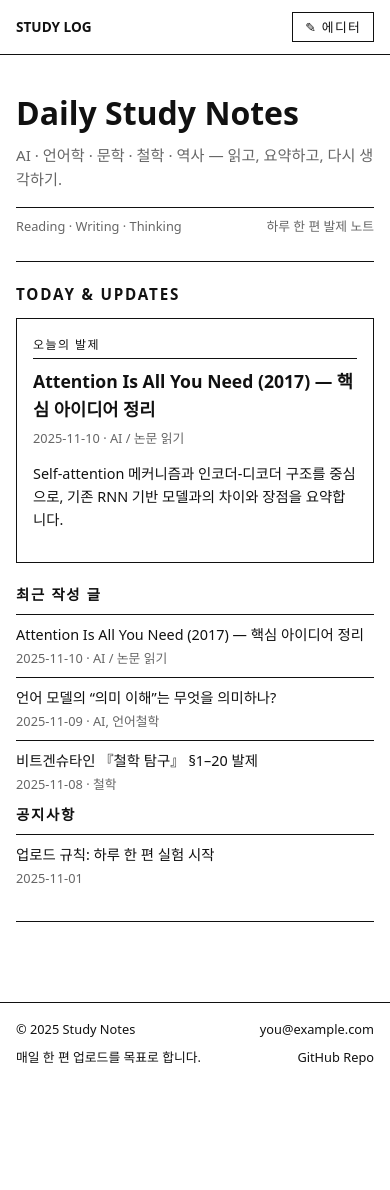
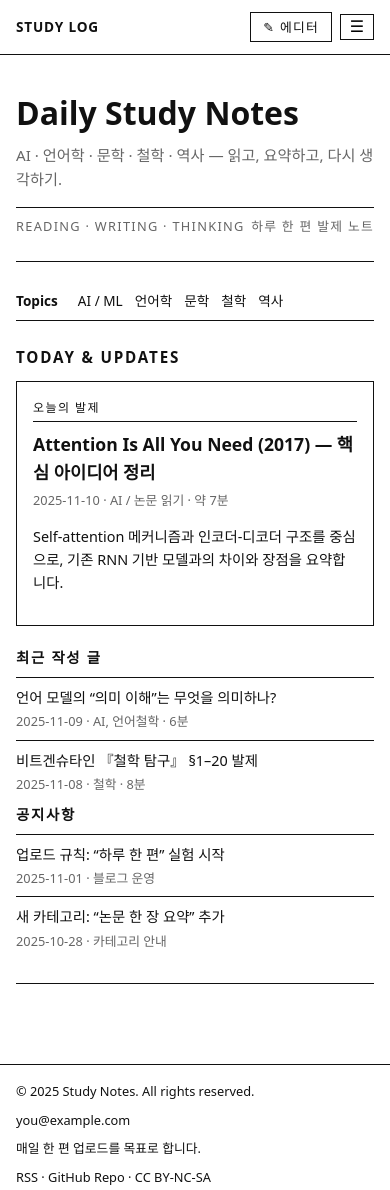
Before and after one commit to nseonuuu/lingnsn, a plain HTML site: page index.html in a window 390 px wide. Before the commit the page ends 1084 px from the top, so only its background shows below. Drawn offline with Linux system fonts and the light colour scheme.

Commit message:
Update index.html

```diff
--- a/index.html
+++ b/index.html
@@ -12,7 +12,9 @@
       --border: #111111;
       --max-width: 900px;
     }
+
     * { box-sizing: border-box; }
+
     body {
       margin: 0;
       font-family: system-ui, -apple-system, BlinkMacSystemFont, "Segoe UI", sans-serif;
@@ -20,96 +22,352 @@
       color: var(--fg);
       line-height: 1.6;
     }
-    a { color: inherit; text-decoration: none; }
-    a:hover { text-decoration: underline; }
+
+    a {
+      color: inherit;
+      text-decoration: none;
+    }
+
+    a:hover {
+      text-decoration: underline;
+    }
+
+    /* 상단 바 */
 
     header {
       border-bottom: 1px solid var(--border);
       padding: 0.75rem 1rem;
       position: sticky;
       top: 0;
-      background: rgba(255,255,255,0.96);
+      background: rgba(255, 255, 255, 0.96);
       backdrop-filter: blur(6px);
       z-index: 20;
     }
+
     .top-bar {
       max-width: var(--max-width);
       margin: 0 auto;
       display: flex;
+      align-items: center;
+      justify-content: space-between;
+      gap: 0.75rem;
+    }
+
+    .brand {
+      font-weight: 600;
+      letter-spacing: 0.06em;
+      text-transform: uppercase;
+      font-size: 0.85rem;
+    }
+
+    .top-actions {
+      display: flex;
+      align-items: center;
+      gap: 0.5rem;
+    }
+
+    .icon-button {
+      border: 1px solid var(--border);
+      background: transparent;
+      padding: 0.25rem 0.55rem;
+      font-size: 0.8rem;
+      cursor: pointer;
+      display: inline-flex;
+      align-items: center;
+      justify-content: center;
+    }
+
+    .icon-button span {
+      font-size: 1rem;
+      line-height: 1;
+    }
+
+    /* ✎ 에디터 버튼 */
+
+    .editor-link {
+      border: 1px solid var(--border);
+      padding: 0.25rem 0.75rem;
+      font-size: 0.8rem;
+      text-transform: uppercase;
+      letter-spacing: 0.1em;
+      text-decoration: none;
+      transition: background 0.15s ease;
+    }
+
+    .editor-link:hover {
+      background: #f4f4f4;
+    }
+
+    /* 사이드바 */
+
+    .sidebar-backdrop {
+      position: fixed;
+      inset: 0;
+      background: rgba(0, 0, 0, 0.25);
+      opacity: 0;
+      pointer-events: none;
+      transition: opacity 0.2s ease-out;
+      z-index: 29;
+    }
+
+    .sidebar {
+      position: fixed;
+      top: 0;
+      right: 0;
+      width: 260px;
+      max-width: 80%;
+      height: 100vh;
+      background: var(--bg);
+      border-left: 1px solid var(--border);
+      transform: translateX(100%);
+      transition: transform 0.2s ease-out;
+      z-index: 30;
+      display: flex;
+      flex-direction: column;
+    }
+
+    .sidebar-header {
+      padding: 1rem;
+      border-bottom: 1px solid var(--border);
+      display: flex;
       justify-content: space-between;
       align-items: center;
+      font-size: 0.9rem;
+      font-weight: 600;
     }
-    .brand { font-weight:600; text-transform:uppercase; font-size:0.85rem; }
-    .top-actions { display:flex; gap:0.5rem; align-items:center; }
-    .icon-button {
-      border:1px solid var(--border);
-      background:transparent;
-      padding:0.25rem 0.55rem;
-      font-size:0.8rem;
-      cursor:pointer;
+
+    .sidebar-section {
+      padding: 1rem;
+      border-bottom: 1px solid var(--border);
     }
-    .editor-link {
-      border:1px solid var(--border);
-      padding:0.25rem 0.75rem;
-      font-size:0.8rem;
-      text-transform:uppercase;
-      letter-spacing:0.1em;
-      text-decoration:none;
-      transition:background 0.15s ease;
+
+    .sidebar-section h3 {
+      margin: 0 0 0.5rem;
+      font-size: 0.85rem;
+      text-transform: uppercase;
+      letter-spacing: 0.08em;
     }
-    .editor-link:hover { background:#f4f4f4; }
 
-    main { max-width:var(--max-width); margin:0 auto; padding:2rem 1rem 3rem; }
+    .sidebar-section ul {
+      list-style: none;
+      padding: 0;
+      margin: 0;
+      font-size: 0.9rem;
+    }
+
+    .sidebar-section li + li {
+      margin-top: 0.25rem;
+    }
+
+    .sidebar.open { transform: translateX(0); }
+    .sidebar-backdrop.visible { opacity: 1; pointer-events: auto; }
+
+    /* 메인 레이아웃 */
+
+    main {
+      max-width: var(--max-width);
+      margin: 0 auto;
+      padding: 2rem 1rem 3rem;
+    }
+
+    /* 대문(히어로) */
+
     .hero {
-      border-bottom:1px solid var(--border);
-      padding-bottom:1.5rem;
-      margin-bottom:1.25rem;
+      border-bottom: 1px solid var(--border);
+      padding-bottom: 1.5rem;
+      margin-bottom: 1.25rem;
     }
-    .hero-title { font-size:2rem; margin:0 0 0.25rem; }
-    .hero-subtitle { font-size:0.95rem; color:var(--muted); margin:0 0 1rem; }
+
+    .hero-title {
+      font-size: 2rem;
+      margin: 0 0 0.25rem;
+    }
+
+    .hero-subtitle {
+      font-size: 0.95rem;
+      color: var(--muted);
+      margin: 0 0 1rem;
+    }
+
     .hero-meta {
-      font-size:0.8rem; color:var(--muted);
-      border-top:1px solid var(--border);
-      padding-top:0.5rem;
-      display:flex; justify-content:space-between; flex-wrap:wrap;
+      font-size: 0.8rem;
+      text-transform: uppercase;
+      letter-spacing: 0.1em;
+      color: var(--muted);
+      border-top: 1px solid var(--border);
+      padding-top: 0.5rem;
+      display: flex;
+      justify-content: space-between;
+      flex-wrap: wrap;
+      gap: 0.25rem;
     }
-    .section { margin-bottom:2rem; padding-bottom:1.5rem; border-bottom:1px solid var(--border); }
-    .section-title { font-size:0.95rem; text-transform:uppercase; letter-spacing:0.12em; margin:0 0 0.75rem; }
 
-    .featured { border:1px solid var(--border); padding:1rem; margin-bottom:1rem; }
+    /* 카테고리 바 */
+
+    .category-bar {
+      border-bottom: 1px solid var(--border);
+      padding: 0.5rem 0;
+      margin-bottom: 1.5rem;
+      font-size: 0.85rem;
+      display: flex;
+      flex-wrap: wrap;
+      gap: 0.75rem;
+    }
+
+    .category-label { font-weight: 600; margin-right: 0.5rem; }
+
+    .category-link {
+      cursor: pointer;
+      position: relative;
+    }
+
+    .category-link::after {
+      content: "";
+      position: absolute;
+      left: 0;
+      bottom: -0.1rem;
+      width: 0;
+      height: 1px;
+      background: var(--border);
+      transition: width 0.15s ease-out;
+    }
+
+    .category-link:hover::after { width: 100%; }
+
+    /* 섹션 */
+
+    .section {
+      margin-bottom: 2rem;
+      padding-bottom: 1.5rem;
+      border-bottom: 1px solid var(--border);
+    }
+
+    .section-title {
+      font-size: 0.95rem;
+      text-transform: uppercase;
+      letter-spacing: 0.12em;
+      margin: 0 0 0.75rem;
+    }
+
+    /* 오늘의 발제 */
+
+    .featured {
+      border: 1px solid var(--border);
+      padding: 1rem;
+      margin-bottom: 1rem;
+    }
+
     .featured-label {
-      font-size:0.75rem; text-transform:uppercase; letter-spacing:0.12em;
-      border-bottom:1px solid var(--border); padding-bottom:0.25rem; margin-bottom:0.5rem;
+      font-size: 0.75rem;
+      text-transform: uppercase;
+      letter-spacing: 0.12em;
+      border-bottom: 1px solid var(--border);
+      padding-bottom: 0.25rem;
+      margin-bottom: 0.5rem;
     }
-    .featured-title { font-size:1.1rem; margin:0 0 0.25rem; }
-    .post-meta { font-size:0.8rem; color:var(--muted); margin-bottom:0.5rem; }
-    .summary-line { font-size:0.9rem; }
 
-    .post-list { list-style:none; padding:0; margin:0; font-size:0.9rem; }
-    .post-item { padding:0.5rem 0; border-top:1px solid var(--border); display:flex; flex-direction:column; gap:0.15rem; }
-    .post-item-title { font-weight:500; }
-    .post-item-meta { font-size:0.8rem; color:var(--muted); }
+    .featured-title {
+      font-size: 1.1rem;
+      margin: 0 0 0.25rem;
+    }
 
-    footer { border-top:1px solid var(--border); padding:1rem; font-size:0.8rem; }
-    .footer-inner { max-width:var(--max-width); margin:0 auto; display:flex; flex-direction:column; gap:0.5rem; }
-    .footer-row { display:flex; justify-content:space-between; flex-wrap:wrap; gap:0.5rem; }
+    .post-meta {
+      font-size: 0.8rem;
+      color: var(--muted);
+      margin-bottom: 0.5rem;
+    }
 
-    @media(min-width:768px){
-      .hero-title{font-size:2.4rem;}
-      .section-grid{display:grid;grid-template-columns:2fr 1.3fr;gap:2rem;}
+    .summary-line { font-size: 0.9rem; }
+
+    /* 최근 글 리스트 */
+
+    .post-list, .notice-list {
+      list-style: none;
+      padding: 0;
+      margin: 0;
+      font-size: 0.9rem;
+    }
+
+    .post-item, .notice-item {
+      padding: 0.5rem 0;
+      border-top: 1px solid var(--border);
+      display: flex;
+      flex-direction: column;
+      gap: 0.15rem;
+    }
+
+    .post-item-title { font-weight: 500; }
+    .post-item-meta, .notice-meta { font-size: 0.8rem; color: var(--muted); }
+
+    /* 푸터 */
+
+    footer {
+      border-top: 1px solid var(--border);
+      padding: 1rem;
+      font-size: 0.8rem;
+    }
+
+    .footer-inner {
+      max-width: var(--max-width);
+      margin: 0 auto;
+      display: flex;
+      flex-direction: column;
+      gap: 0.5rem;
+    }
+
+    .footer-row {
+      display: flex;
+      justify-content: space-between;
+      flex-wrap: wrap;
+      gap: 0.5rem;
+    }
+
+    @media (min-width: 768px) {
+      .hero-title { font-size: 2.4rem; }
+      .section-grid {
+        display: grid;
+        grid-template-columns: 2fr 1.3fr;
+        gap: 2rem;
+      }
     }
   </style>
 </head>
 <body>
+  <!-- 상단 바 -->
   <header>
     <div class="top-bar">
       <div class="brand">STUDY LOG</div>
       <div class="top-actions">
         <a href="editor.html" class="editor-link">✎ 에디터</a>
+        <button class="icon-button menu-toggle" aria-label="메뉴 열기"><span>☰</span></button>
       </div>
     </div>
   </header>
 
+  <!-- 사이드바 -->
+  <div class="sidebar-backdrop"></div>
+  <aside class="sidebar" aria-label="사이드바">
+    <div class="sidebar-header">
+      <span>Menu</span>
+      <button class="icon-button menu-close" aria-label="닫기">✕</button>
+    </div>
+    <div class="sidebar-section">
+      <h3>About</h3>
+      <p>책, 논문, 수업에서 배운 내용을 정리하는 개인/연구 노트입니다.</p>
+    </div>
+    <div class="sidebar-section">
+      <h3>Categories</h3>
+      <ul>
+        <li><a href="#">AI / ML</a></li>
+        <li><a href="#">언어학</a></li>
+        <li><a href="#">문학</a></li>
+        <li><a href="#">철학</a></li>
+        <li><a href="#">역사</a></li>
+      </ul>
+    </div>
+  </aside>
+
+  <!-- 메인 -->
   <main>
     <section class="hero">
       <h1 class="hero-title">Daily Study Notes</h1>
@@ -120,79 +378,77 @@
       </div>
     </section>
 
+    <nav class="category-bar">
+      <span class="category-label">Topics</span>
+      <span class="category-link">AI / ML</span>
+      <span class="category-link">언어학</span>
+      <span class="category-link">문학</span>
+      <span class="category-link">철학</span>
+      <span class="category-link">역사</span>
+    </nav>
+
     <section class="section">
       <h2 class="section-title">Today & Updates</h2>
       <div class="section-grid">
         <div>
-          <article class="featured" id="featured-post">
+          <article class="featured">
             <div class="featured-label">오늘의 발제</div>
-            <h3 class="featured-title" id="featured-title">로드 중...</h3>
-            <div class="post-meta" id="featured-meta"></div>
-            <p class="summary-line" id="featured-summary"></p>
+            <h3 class="featured-title">Attention Is All You Need (2017) — 핵심 아이디어 정리</h3>
+            <div class="post-meta">2025-11-10 · AI / 논문 읽기 · 약 7분</div>
+            <p class="summary-line">
+              Self-attention 메커니즘과 인코더-디코더 구조를 중심으로, 기존 RNN 기반 모델과의 차이와 장점을 요약합니다.
+            </p>
           </article>
 
-          <h3 style="font-size:0.9rem;margin:1.25rem 0 0.5rem;text-transform:uppercase;letter-spacing:0.12em;">
-            최근 작성 글
-          </h3>
-          <ul class="post-list" id="recent-posts">
-            <li class="post-item"><span class="post-item-title">불러오는 중...</span></li>
+          <h3 style="font-size:0.9rem;margin:1.25rem 0 0.5rem;text-transform:uppercase;letter-spacing:0.12em;">최근 작성 글</h3>
+          <ul class="post-list">
+            <li class="post-item">
+              <span class="post-item-title">언어 모델의 “의미 이해”는 무엇을 의미하나?</span>
+              <span class="post-item-meta">2025-11-09 · AI, 언어철학 · 6분</span>
+            </li>
+            <li class="post-item">
+              <span class="post-item-title">비트겐슈타인 『철학 탐구』 §1–20 발제</span>
+              <span class="post-item-meta">2025-11-08 · 철학 · 8분</span>
+            </li>
           </ul>
         </div>
 
         <div>
           <h3 style="font-size:0.9rem;margin:0 0 0.5rem;text-transform:uppercase;letter-spacing:0.12em;">공지사항</h3>
-          <ul class="post-list">
-            <li class="post-item"><span>업로드 규칙: 하루 한 편 실험 시작</span><span class="post-item-meta">2025-11-01</span></li>
+          <ul class="notice-list">
+            <li class="notice-item"><span>업로드 규칙: “하루 한 편” 실험 시작</span><span class="notice-meta">2025-11-01 · 블로그 운영</span></li>
+            <li class="notice-item"><span>새 카테고리: “논문 한 장 요약” 추가</span><span class="notice-meta">2025-10-28 · 카테고리 안내</span></li>
           </ul>
         </div>
       </div>
     </section>
   </main>
 
+  <!-- 푸터 -->
   <footer>
     <div class="footer-inner">
       <div class="footer-row">
-        <span>© <span id="year"></span> Study Notes</span>
+        <span>© <span id="year"></span> Study Notes. All rights reserved.</span>
         <span><a href="mailto:you@example.com">you@example.com</a></span>
       </div>
       <div class="footer-row">
         <span>매일 한 편 업로드를 목표로 합니다.</span>
-        <span><a href="#">GitHub Repo</a></span>
+        <span><a href="#">RSS</a> · <a href="#">GitHub Repo</a> · <a href="#">CC BY-NC-SA</a></span>
       </div>
     </div>
   </footer>
 
   <script>
     document.getElementById("year").textContent = new Date().getFullYear();
-
-    async function loadPosts(){
-      try{
-        const res = await fetch("posts/posts.json",{cache:"no-store"});
-        if(!res.ok) return;
-        const posts = await res.json();
-        posts.sort((a,b)=>(b.date||"").localeCompare(a.date||""));
-        const featured = posts[0];
-        const recent = posts.slice(0,5);
-
-        document.getElementById("featured-title").innerHTML =
-          `<a href="${featured.url}">${featured.title}</a>`;
-        document.getElementById("featured-meta").textContent =
-          [featured.date, featured.category].filter(Boolean).join(" · ");
-        document.getElementById("featured-summary").textContent = featured.summary || "";
-
-        const recentList=document.getElementById("recent-posts");
-        recentList.innerHTML="";
-        recent.forEach(p=>{
-          const li=document.createElement("li");
-          li.className="post-item";
-          li.innerHTML=`
-            <span class="post-item-title"><a href="${p.url}">${p.title}</a></span>
-            <span class="post-item-meta">${[p.date,p.category].filter(Boolean).join(" · ")}</span>`;
-          recentList.appendChild(li);
-        });
-      }catch(e){console.error("posts.json 로드 실패",e);}
-    }
-    loadPosts();
+    const sidebar = document.querySelector(".sidebar");
+    const backdrop = document.querySelector(".sidebar-backdrop");
+    const menuToggle = document.querySelector(".menu-toggle");
+    const menuClose = document.querySelector(".menu-close");
+    function openSidebar() { sidebar.classList.add("open"); backdrop.classList.add("visible"); }
+    function closeSidebar() { sidebar.classList.remove("open"); backdrop.classList.remove("visible"); }
+    menuToggle.addEventListener("click", openSidebar);
+    menuClose.addEventListener("click", closeSidebar);
+    backdrop.addEventListener("click", closeSidebar);
   </script>
 </body>
 </html>
```
